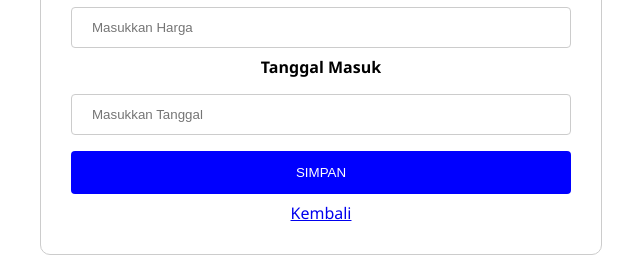
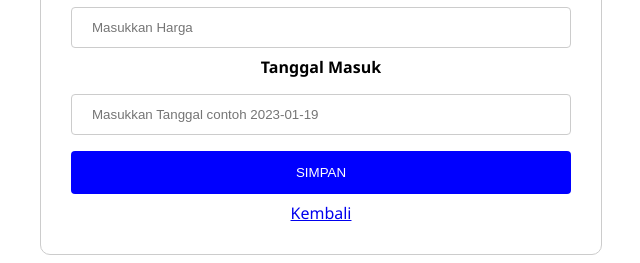
Before and after one commit to mahesafy/PEMWEBUASSem1, a PHP site: page /add.php in a window 1280 px wide. Shown: the part 690-953 px from the top of the page, without its empty margins (319-959 px from the left). Run offline with PHP 8.4, Linux system fonts and the light colour scheme; a user stored in the database is signed in.

Commit message:
Menambah contoh tanggal di placeholder add dan edit

```diff
--- a/add.php
+++ b/add.php
@@ -76,7 +76,7 @@ include 'koneksi.php';
                         <label>Harga</label>
                         <input  type="text" name="price" placeholder="Masukkan Harga" class="form-control datepicker">
                         <label>Tanggal Masuk</label>
-                        <input  type="text" name="date" placeholder="Masukkan Tanggal" class="form-control datepicker">
+                        <input  type="text" name="date" placeholder="Masukkan Tanggal contoh 2023-01-19" class="form-control datepicker">
                         <button type="submit" class="btn btn-success">SIMPAN</button>
                         <a href="index.php" class="btn btn-warning" >Kembali</a>
                       </form>
--- a/edit.php
+++ b/edit.php
@@ -87,7 +87,7 @@ include 'koneksi.php';
                 <input value="<?=$graphics?>" type="text" name="graphics" placeholder="Masukkan Graphics" class="form-control"><label>Processor</label>
                 <input value="<?=$processor?>" type="text" name="processor" placeholder="Masukkan processor" class="form-control"><label>Harga</label>
                 <input value="<?=$price?>" type="text" name="price" placeholder="Masukkan Harga" ><label>Tanggal Masuk</label>
-                <input value="<?=$date?>" type="text" name="date" placeholder="Masukkan Tanggal">
+                <input value="<?=$date?>" type="text" name="date" placeholder="Masukkan Tanggal contoh 2023-01-19">
                 <button type="submit" class="btn btn-success">SIMPAN</button>
                 <a href="index.php" class="btn btn-warning">Kembali</a>
               </form>
```
